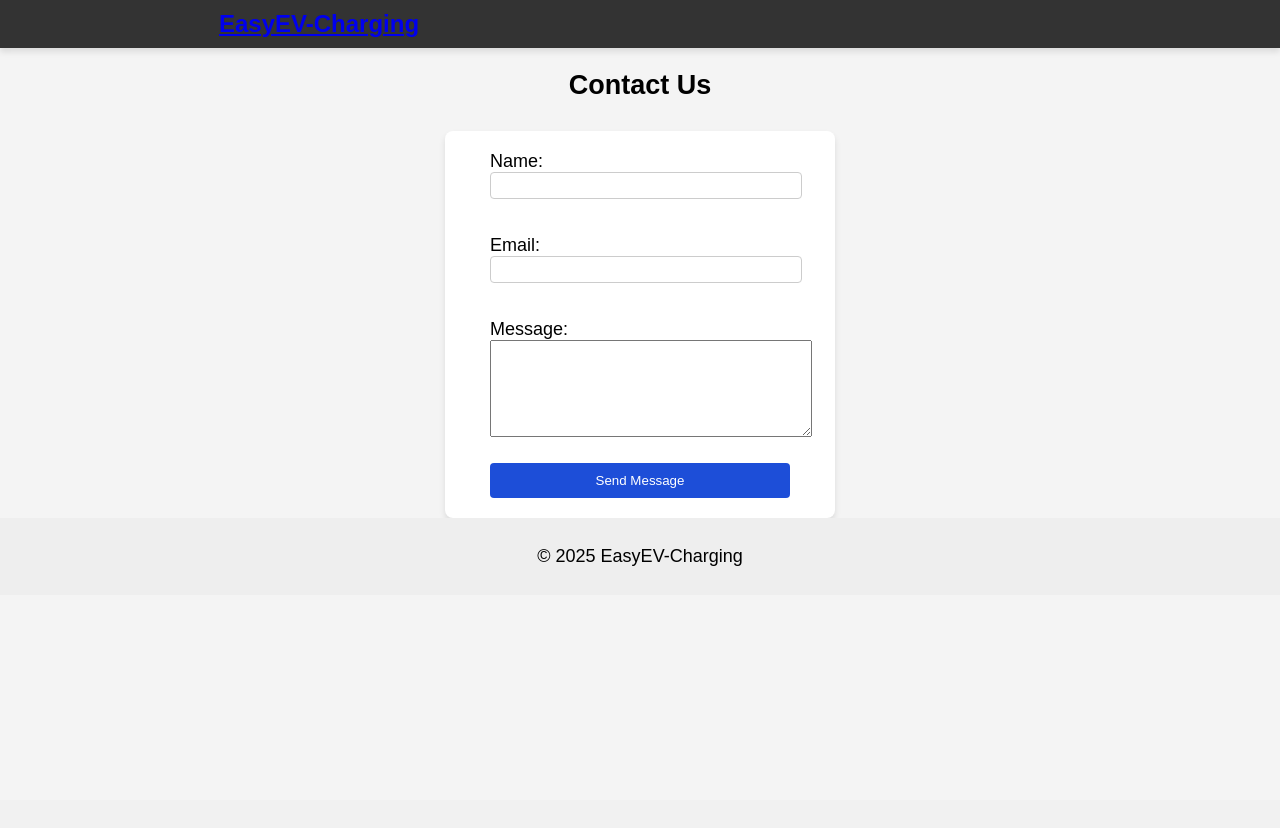
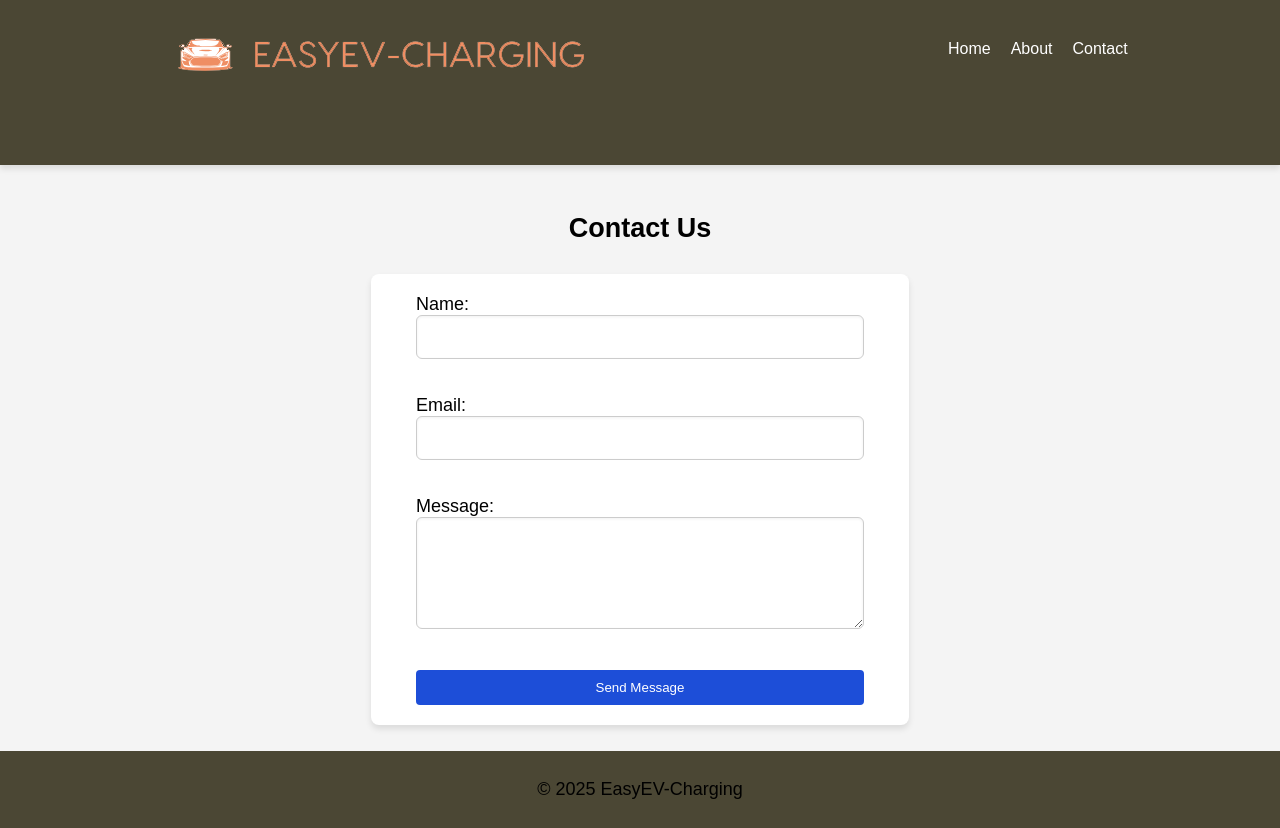
Before and after one commit to noim015/EasyEV-Charging, a PHP site: page /contact.php in a window 1280 px wide. Before the commit the page ends 566 px from the top, so only its background shows below. Run offline with PHP 8.4, Linux system fonts and the light colour scheme.

Commit message:
Make some minor changes regarding UI

```diff
--- a/assets/styles.css
+++ b/assets/styles.css
@@ -9,22 +9,30 @@ body {
 .container {
     width: 90%;
     margin: 0 auto;
+    padding: 2% 0;
 }
 
 /* Header Styles */
 header {
-    background-color: #1D4ED8;  /* Blue background */
+    background-color: #4b4734;  /* Blue background */
     color: white;
     padding: 20px 0;
     box-shadow: 0 4px 6px rgba(0, 0, 0, 0.1);
 }
-
+.container_top{
+    display: flex;
+    flex-wrap: wrap;
+    justify-content: space-around;
+}
+#role_area{
+    background: #413a1c;
+    padding: 2%;
+}
 header h1 {
     margin: 0;
     font-size: 24px;
     padding-left: 20px;
 }
-
 nav {
     display: flex;
     justify-content: flex-end;
@@ -102,13 +110,66 @@ form {
     box-shadow: 0 4px 6px rgba(0, 0, 0, 0.1);
 }
 
-input[type="text"], input[type="password"], input[type="email"], select {
-    width: 100%;
-    padding: 5px;
-    margin-bottom: 15px;
-    border: 1px solid #ccc;
-    border-radius: 4px;
+input[type="text"],
+input[type="email"],
+input[type="password"],
+input[type="number"],
+select,
+textarea {
+  width: 100%;
+  padding: 12px 15px;
+  margin-bottom: 15px;
+  font-size: 16px;
+  font-family: inherit;
+  border: 1.5px solid #ccc;
+  border-radius: 6px;
+  background-color: #fff;
+  box-sizing: border-box;
+  transition: border-color 0.3s ease, box-shadow 0.3s ease;
 }
+input[type="submit"]{
+    background-color: #1D4ED8;
+    color: white;
+    padding: 12px 24px;
+    margin: 0 10px;
+    text-decoration: none;
+    border-radius: 5px;
+    font-weight: bold;
+    transition: all 0.3s ease;
+    cursor: pointer;
+}
+/* Placeholder style */
+input::placeholder,
+textarea::placeholder {
+  color: #999;
+  font-style: italic;
+}
+
+/* Focus state */
+input:focus,
+select:focus,
+textarea:focus {
+  outline: none;
+  border-color: #1D4ED8; /* Bright blue */
+  box-shadow: 0 0 5px rgba(29, 78, 216, 0.5);
+  background-color: #f9fafb; /* Slightly lighter background */
+}
+
+/* Disabled/Readonly */
+input:disabled,
+input[readonly],
+textarea:disabled,
+textarea[readonly] {
+  background-color: #eee;
+  cursor: not-allowed;
+}
+
+/* Optional: add subtle inner shadow */
+input,
+textarea {
+  box-shadow: inset 0 1px 3px rgba(0,0,0,0.06);
+}
+
 
 button {
     padding: 10px 20px;
@@ -124,6 +185,57 @@ button:hover {
     background-color: #FFD700;  /* Gold on hover */
 }
 
+/* Base link style */
+.listing-item a {
+  color: #1D4ED8; /* Bright blue */
+  font-weight: 600;
+  text-decoration: none;
+  padding: 4px 6px;
+  border-radius: 4px;
+  transition: all 0.3s ease;
+  position: relative;
+  display: inline-block;
+}
+
+/* Hover & Focus */
+.listing-item a:hover,
+.listing-item a:focus {
+  color: #FBBF24; /* Vibrant yellow */
+  background-color: #1E40AF; /* Darker blue background */
+  text-decoration: underline;
+  box-shadow: 0 4px 8px rgba(251, 191, 36, 0.5);
+  transform: translateY(-2px);
+  outline: none;
+}
+
+/* Optional animated underline */
+.listing-item a::after {
+  content: '';
+  position: absolute;
+  width: 0;
+  height: 2px;
+  bottom: 0;
+  left: 0;
+  background-color: #FBBF24;
+  transition: width 0.3s ease;
+}
+
+.listing-item a:hover::after,
+.listing-item a:focus::after {
+  width: 100%;
+}
+
+/* Larger font size for important links */
+.listing-item a.important {
+  font-size: 1.1rem;
+}
+
+
+footer{
+    background:#4b4734;
+    text-align:center;
+    padding:10px;
+}
 /* Responsive Layout for Large Screens */
 @media screen and (min-width: 769px) {
     body {
--- a/includes/footer.php
+++ b/includes/footer.php
@@ -5,7 +5,7 @@
    </script>
 
     </main>
-    <footer style="background:#eee;text-align:center;padding:10px;">
+    <footer>
         <p>&copy; <?= date('Y') ?> EasyEV-Charging</p>
     </footer>
 </body>
--- a/includes/header.php
+++ b/includes/header.php
@@ -8,10 +8,21 @@ if (session_status() === PHP_SESSION_NONE) session_start();
     <link rel="stylesheet" href="../assets/styles.css">
 </head>
 <body>
-     <header style="background:#333;color:#fff;padding:10px;">
+     <header>
+
+            <div class="container_top">
+                <a href="../public/index.php"><img src="../assets/logo.png" alt="EasyEV-Charging"></a>
+                <nav>
+                    <ul>
+                        <li><a href="../public/index.php">Home</a></li>
+                        <li><a href="../public/about.php">About</a></li>
+                        <li><a href="../public/contact.php">Contact</a></li>
+                    </ul>
+                </nav>
+            </div>
             <div class="container">
-            <h1><a href="../public/index.php">EasyEV-Charging</a></h1>
                 <?php if (isset($_SESSION['user'])): ?>
+                  <div id="role_area">
                         <p>Hello, <?= $_SESSION['user']['name'] ?> (<?= $_SESSION['user']['type'] ?>)</p>
 
                         <!-- Dynamic navigation based on user role -->
@@ -25,6 +36,7 @@ if (session_status() === PHP_SESSION_NONE) session_start();
                                     <li><a href="../public/logout.php" style="color:white;">Logout</a></li>
                                 </ul>
                             </nav>
+                    </div>
                  <?php endif; ?>
             </div>
     </header>
--- a/public/about.php
+++ b/public/about.php
@@ -1,6 +1,6 @@
 <?php include '../includes/header.php'; ?>
 
-<div class="container" style="max-width: 800px; margin: 0 auto; text-align: center;">
+<div class="container" style="padding:2% 0;">
     <h2>About EasyEV-Charging</h2>
     <p style="margin: 20px 0;">
         EasyEV-Charging is a smart and user-friendly platform designed to make electric vehicle charging simple, efficient, and accessible.
--- a/public/contact.php
+++ b/public/contact.php
@@ -1,6 +1,6 @@
 <?php include '../includes/header.php'; ?>
 
-<div class="container" style="max-width: 600px; margin: 0 auto;">
+<div class="container" style="padding:2% 0;">
     <h2 style="text-align: center;">Contact Us</h2>
 
     <form method="POST" action="contact.php" style="margin-top: 30px;">
--- a/public/dashboard_admin.php
+++ b/public/dashboard_admin.php
@@ -11,7 +11,7 @@ if (!isAdmin()) {
     <div class="container">
         <h2>Welcome Admin, <?= $_SESSION['user']['name'] ?>!</h2>
 
-        <ul>
+        <ul class="listing-item">
             <li><a href="add_location.php">Add Charging Location</a></li>
             <li><a href="edit_location.php">Edit Charging Location</a></li>
             <li><a href="view_all_locations.php">View All Locations</a></li>
--- a/public/dashboard_user.php
+++ b/public/dashboard_user.php
@@ -11,7 +11,7 @@ if (!isUser()) {
     <div class="container">
         <h2>Welcome User, <?= $_SESSION['user']['name'] ?>!</h2>
 
-        <ul>
+        <ul class="listing-item">
             <li><a href="search_locations.php">Search Available Charging Stations</a></li>
             <li><a href="checkin.php">Check-In to Charge</a></li>
             <li><a href="checkout.php">Check-Out</a></li>
```
Also changed, not shown: other parts of assets/styles.css (+77 -0 lines), assets/logo.png (added). Lines whose indentation alone changed are shown as unchanged.
